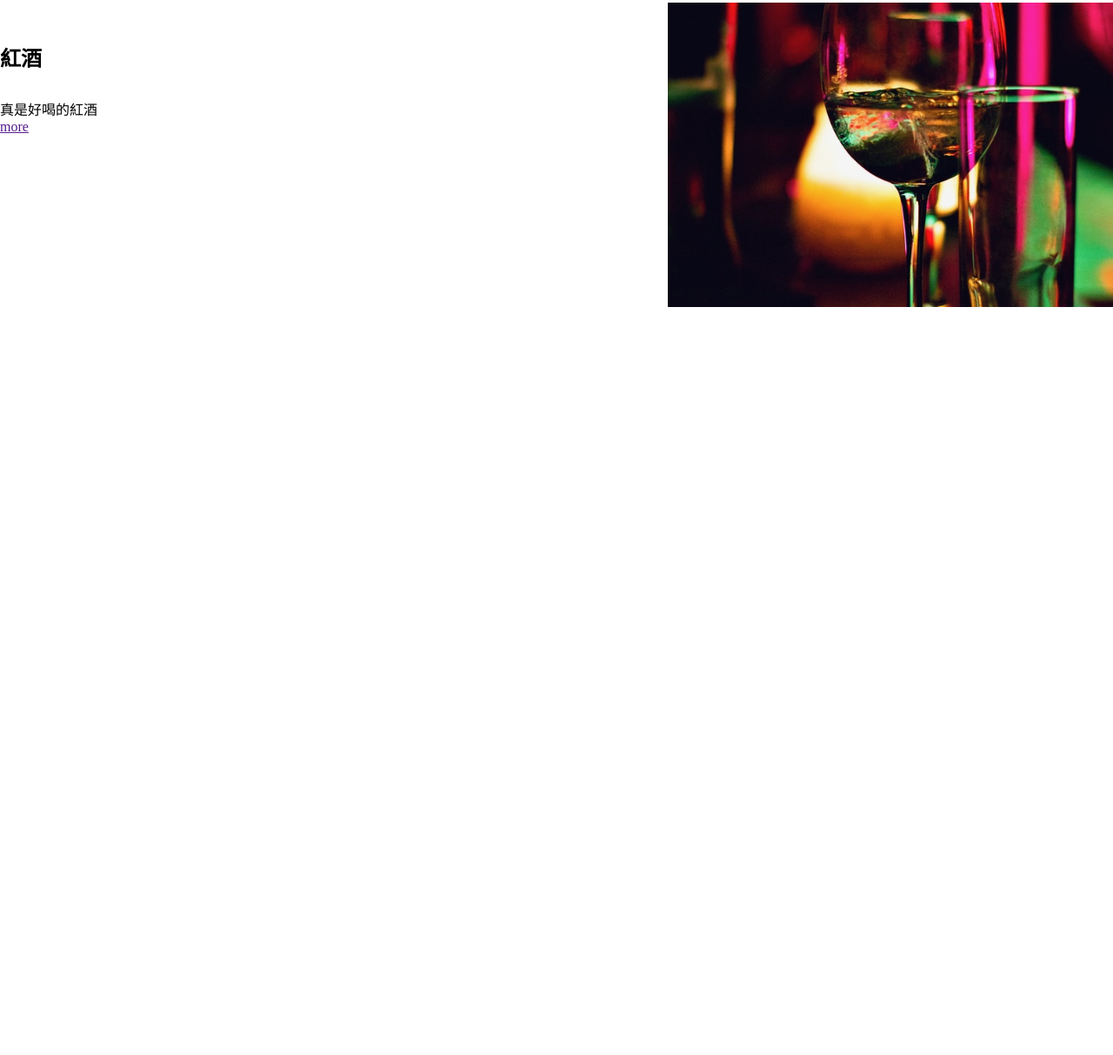
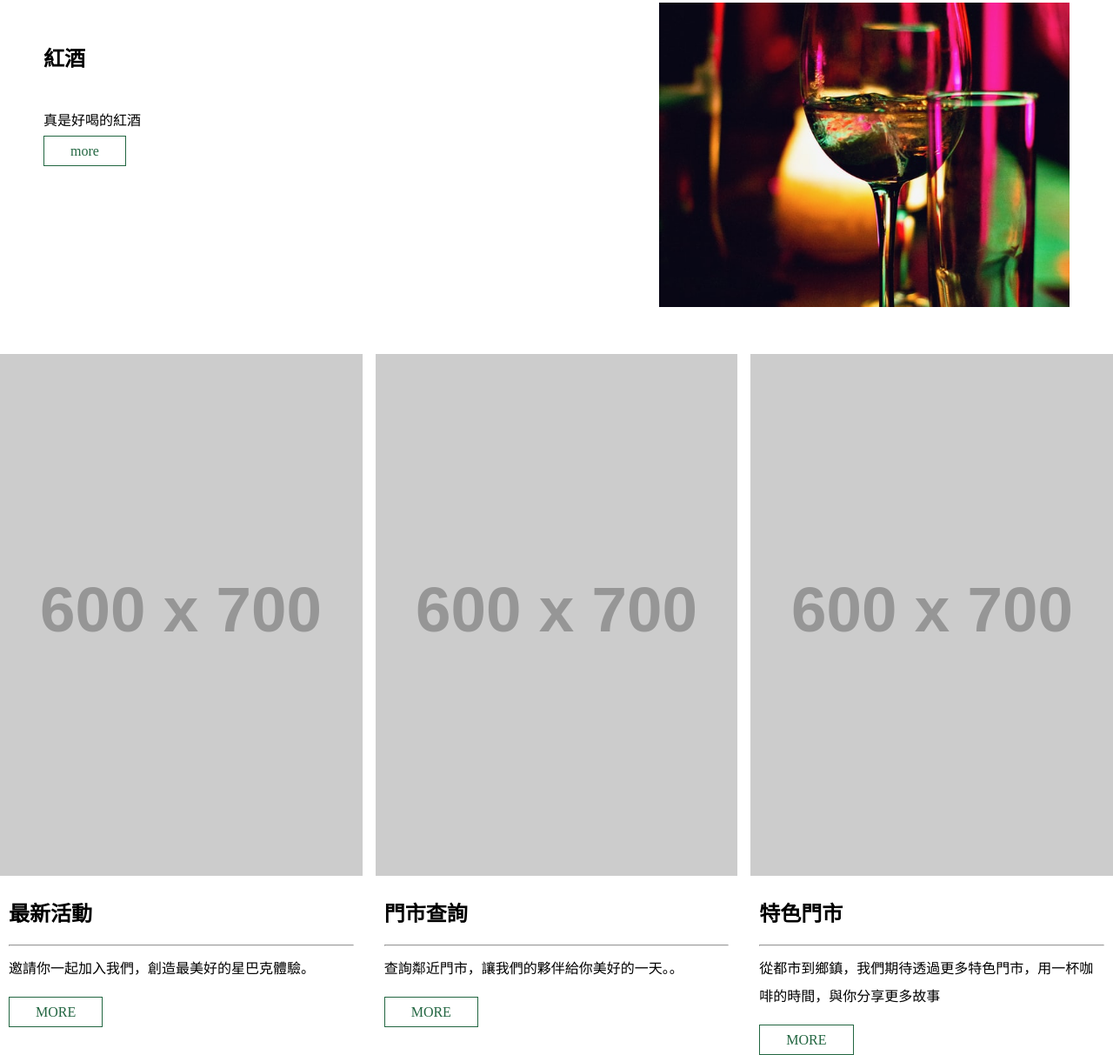
Before and after one commit to wingo66888/web-wine, a plain HTML site: page index.html in a window 1280 px wide. Shown: the part 984-2197 px from the top of the page at 87% size. Before the commit the page ends 1341 px from the top, so only its background shows below. Drawn offline with Linux system fonts and the light colour scheme; placeholder pictures from the web are drawn by us.

Commit message:
section補通

```diff
--- a/index.html
+++ b/index.html
@@ -26,14 +26,14 @@
 
     </nav>
     <!-- 最新消息 -->
-    <div id="bnner"></div>
+    <div id="banner"></div>
     <!-- 商品資訊 -->
     <section id="products">
         <div>
             <div class="text">
                 <h1>紅酒</h1>
                 <p>真是好喝的紅酒</p>
-                <a href="">more</a>
+                <a href="" class="button">more</a>
             </div>
             <div class="pic"><img src="./img/wine01.jpg" alt=""></div>
          </div>
@@ -41,7 +41,7 @@
             <div class="text">
             <h1>紅酒</h1>
             <p>真是好喝的紅酒</p>
-            <a href="">more</a>
+            <a href="" class="button">more</a>
             </div>
             <div class="pic"><img src="./img/wine02.jpg" alt=""></div>
          </div>
@@ -49,12 +49,50 @@
              <div class="text">
             <h1>紅酒</h1>
             <p>真是好喝的紅酒</p>
-            <a href="">more</a>
+            <a href="" class="button">more</a>
              </div>
             <div class="pic"><img src="./img/wine03.jpg" alt=""></div>
          </div>
     </section>
     <!-- 門市資訊 -->
+    <!-- (div>.pic+.text)*3 -->
+    <!-- 門市資訊 -->
+    <section id="info">
+        <!-- (div>.pic+.text)*3 -->
+        <div>
+            <div class="pic">
+                <img src="https://fakeimg.pl/600x700/" alt="">
+            </div>
+            <div class="text">
+                <h1>最新活動</h1>
+                <hr>
+                <p>邀請你一起加入我們，創造最美好的星巴克體驗。</p>
+                <a href="" class="button">MORE</a>
+            </div>
+        </div>
+        <div>
+            <div class="pic">
+                <img src="https://fakeimg.pl/600x700/" alt="">
+            </div>
+            <div class="text">
+                <h1>門市查詢</h1>
+                <hr>
+                <p>查詢鄰近門市，讓我們的夥伴給你美好的一天。。</p>
+                <a href="" class="button">MORE</a>
+            </div>
+        </div>
+        <div>
+            <div class="pic">
+                <img src="https://fakeimg.pl/600x700/" alt="">
+            </div>
+            <div class="text">
+                <h1>特色門市</h1>
+                <hr>
+                <p>從都市到鄉鎮，我們期待透過更多特色門市，用一杯咖啡的時間，與你分享更多故事</p>
+                <a href="" class="button">MORE</a>
+            </div>
+        </div>
+    </section>
     <!-- 頁尾 -->
 
 </body>
--- a/style.css
+++ b/style.css
@@ -38,7 +38,9 @@ nav{
     color: #226641;
     border:5px #226641;
 }
-
+#products {
+    padding: 0px 50px;
+}
 #products > div {
     display: grid;
     grid-template-columns:60% 40%;
@@ -60,4 +62,64 @@ nav{
 
 #products .text p{
     width: 300px;
+    line-height: 2;
+    padding: 10px 0;
 }
+
+#products > div:nth-child(2){
+    grid-template-areas: "pic text";
+    grid-template-columns: 40% 60%;
+}
+
+#products > div:nth-child(2) .text{
+    grid-area:text;
+}
+#products > div:nth-child(2) .pic{
+    grid-area:pic;
+}
+.button {
+    padding: 8px 30px;
+    border: 1px solid #226641;
+    text-decoration: none;
+    color: #226641;
+    transition: 0.5s;
+}
+
+.button:hover {
+    background: #226641;
+    color:#fff;
+
+}
+
+/* 門市資訊 */
+#info {
+    display: grid;
+    /* repeat(數量，寬度) */
+    /* fr 格子 */
+    /* 格子 / 數量 */
+    /* 1fr / 3 */
+    grid-template-columns: repeat(3, 1fr);
+    /* 使用 repeat 可以用 間隙 */
+    grid-gap: 15px;
+    width: 1280px;
+    margin: 50px auto 0;
+}
+
+#info .pic img {
+    width: 100%;
+    height: 600px;
+    object-fit: cover;
+}
+
+#info .text {
+    padding: 0 10px;
+}
+
+#info .text h1{
+    padding: 20px 0;
+}
+
+#info .text p{
+    padding: 10px 0 25px;
+    line-height: 2;
+}
```
